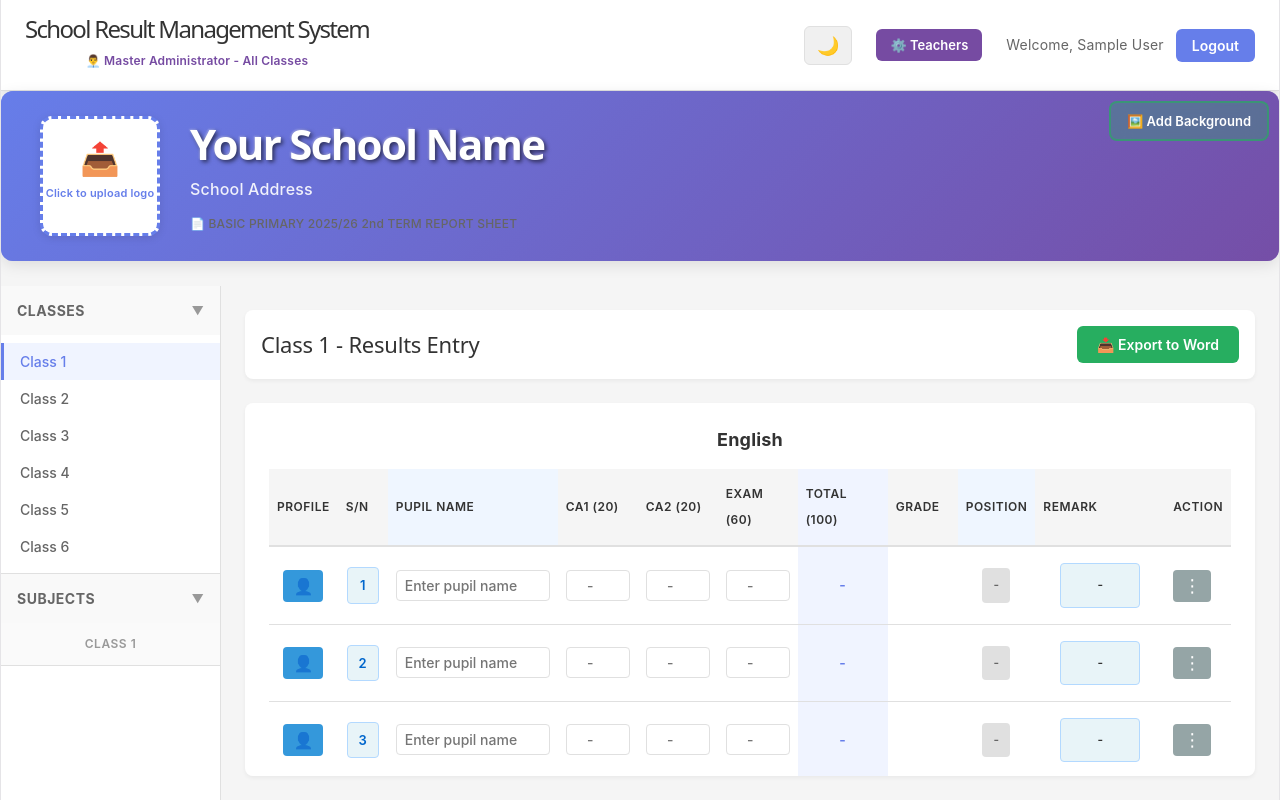
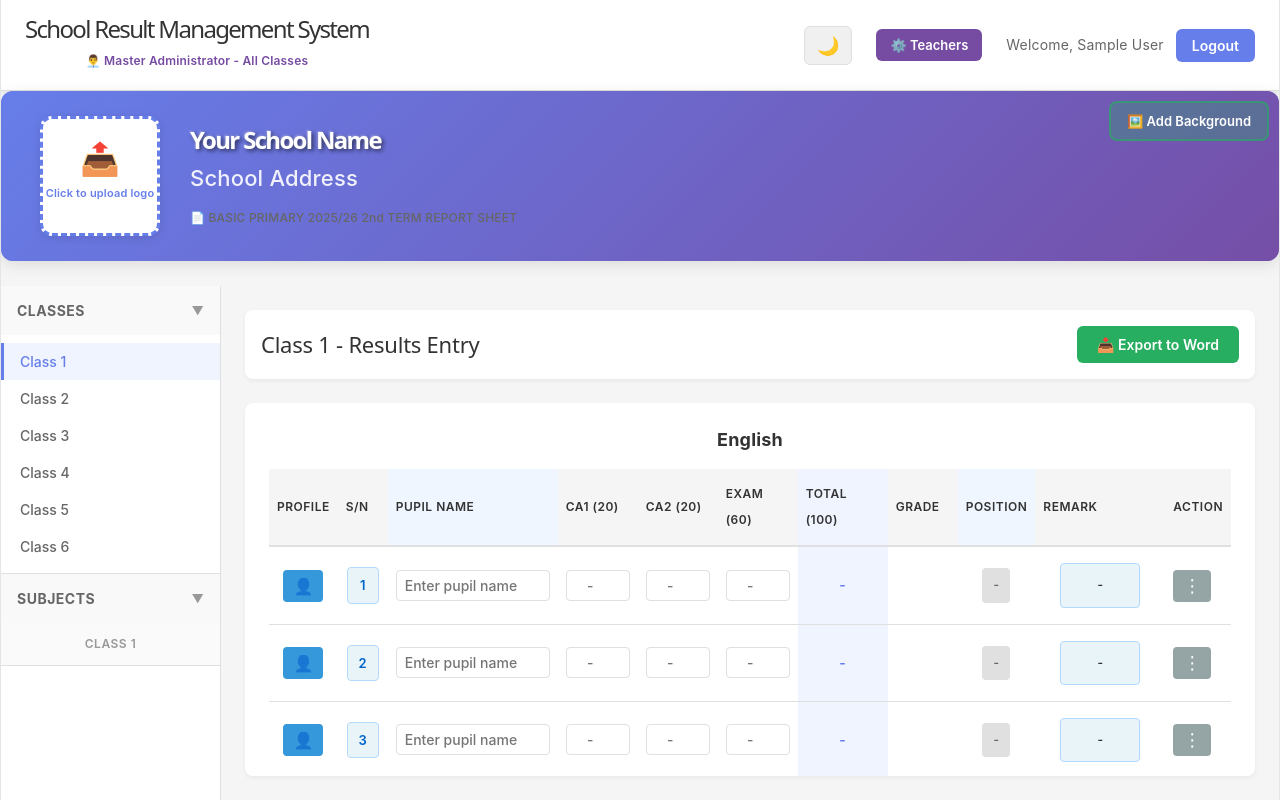
Before and after one commit to Vicdugu/SCHOOL_RESULT_SYSTEM, a React (Vite) app: page /dashboard in a window 1280 px wide. Built offline with nearby package versions, Linux system fonts and the light colour scheme; sample sign-in values are in the browser's storage.

Commit message:
Update font sizes: school name 24px and address details 22px

```diff
--- a/src/components/SchoolHeader.css
+++ b/src/components/SchoolHeader.css
@@ -207,7 +207,7 @@
 }
 
 .school-name {
-  font-size: 42px;
+  font-size: 24px;
   font-weight: 700;
   color: white;
   margin: 0;
@@ -323,7 +323,7 @@
 }
 
 .school-address {
-  font-size: 16px;
+  font-size: 22px;
   font-weight: 500;
   color: rgba(255, 255, 255, 0.9);
   margin: 0;
```
